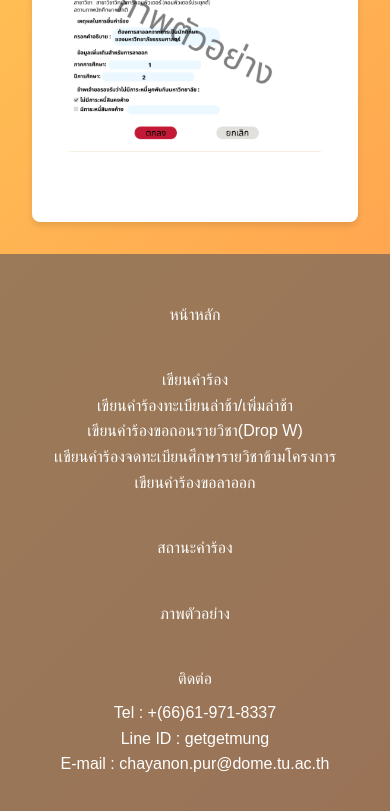
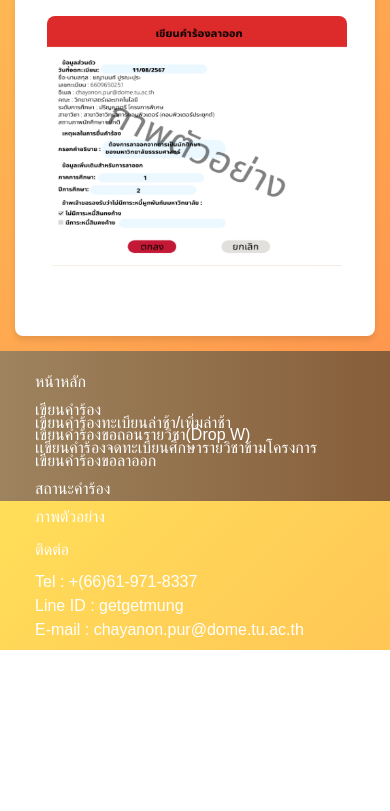
Before and after one commit to woonwhy/cs261-group4-650001, a plain HTML site: page html/example.html in a window 390 px wide. Shown: the part 895-1706 px from the top of the page. After the commit the page ends 1545 px from the top, so only its background shows below. Drawn offline with Linux system fonts and the light colour scheme.

Commit message:
Update stylesexample.css

```diff
--- a/css/stylesexample.css
+++ b/css/stylesexample.css
@@ -124,57 +124,171 @@ body {
 
 /* Footer */
 .footer {
-    background: rgba(129, 108, 91, 0.8);
-    color: #fff;
-    padding: 2rem;
-    margin-top: auto;
+    background: linear-gradient(to left, #865e39, #9e835f);
+    padding: 15px 0;
+    padding-bottom: 0%;
+    width: 100%;
+    height: 150px;
+    display: block;
+    position: relative;
 }
 
 .footer-content {
-    display: flex;
-    justify-content: space-around;
-    flex-wrap: wrap;
     max-width: 1200px;
-    margin: 0 auto;
+    margin: auto;
+    display: grid;
+    grid-template-columns: repeat(5, 1fr);
+    gap: 5px;
+    padding: 0 30px;
 }
 
 .box {
-    flex: 1;
-    min-width: 200px;
-    padding: 1rem;
+    font-size: 16px;
+    color: #fff;
+    line-height: 0.8;
 }
 
-.box p {
-    margin-bottom: 0.5rem;
-    line-height: 1.6;
+.box h3 {
+    font-size: 20px;
+    font-weight: bold;
+    margin-bottom: 15px;
+    color: #fff;
 }
 
-/* Responsive Design */
+.box a {
+    color: #fff;
+    text-decoration: none;
+    display: block;
+    margin-bottom: 10px;
+    font-size: 16px;
+    transition: all 0.3s ease;
+    padding: 2px 0;
+}
+
+.box a:hover {
+    text-decoration: underline;
+    padding-left: 5px;
+}
+
+.box:last-child {
+    line-height: 1.5;
+}
+
+.box:last-child p {
+    margin-bottom: 8px;
+}
+
+/* Responsive Styles */
 @media (max-width: 768px) {
     .navbar {
         flex-direction: column;
-        padding: 1rem;
     }
 
     .menu {
         flex-direction: column;
         width: 100%;
-        gap: 1rem;
-        margin-top: 1rem;
+        margin-top: 10px;
     }
 
     .dropdown-content {
         position: static;
         width: 100%;
+        box-shadow: none;
+    }
+
+    .form-row {
+        grid-template-columns: 1fr;
+        gap: 5px;
+    }
+
+    .form-row label {
+        text-align: left;
+    }
+
+    input[type="text"],
+    textarea {
+        width: 100%;
+    }
+
+    .form-row-inline {
+        flex-direction: column;
+        gap: 15px;
+    }
+
+    .inline-field {
+        width: 100%;
+    }
+
+    .inline-field input[type="text"] {
+        width: 100%;
+    }
+}
+
+/* Footer Responsive */
+@media (max-width: 1024px) {
+    .footer-content {
+        grid-template-columns: repeat(3, 1fr);
+        gap: 25px;
+    }
+
+    .box {
+        text-align: left;
+    }
+
+    .box:last-child {
+        grid-column: span 3;
+    }
+}
+
+@media (max-width: 768px) {
+    .footer {
+        padding: 30px 0;
     }
 
     .footer-content {
-        flex-direction: column;
-        text-align: center;
+        grid-template-columns: repeat(2, 1fr);
+        gap: 20px;
+        padding: 0 20px;
     }
 
-    .main-content img {
-        width: 100%;
-        height: auto;
+    .box {
+        text-align: left;
+    }
+
+    .box:last-child {
+        grid-column: span 2;
+        text-align: left;
     }
 }
+
+@media (max-width: 480px) {
+    .content {
+        padding: 15px;
+    }
+
+    .footer {
+        padding: 25px 0;
+    }
+
+    .footer-content {
+        grid-template-columns: 1fr;
+        gap: 15px;
+    }
+
+    .box {
+        text-align: left;
+        padding: 0 15px;
+    }
+
+    .box:last-child {
+        grid-column: span 1;
+    }
+
+    .box a {
+        margin-bottom: 8px;
+    }
+
+    .petition-links {
+        grid-template-columns: 1fr;
+    }
+}
```
